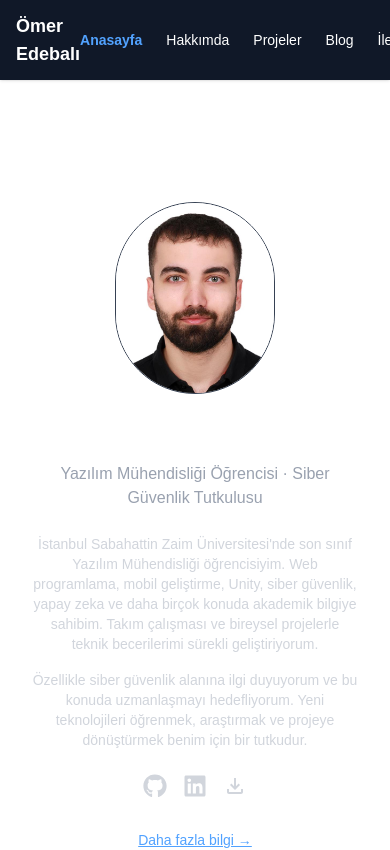
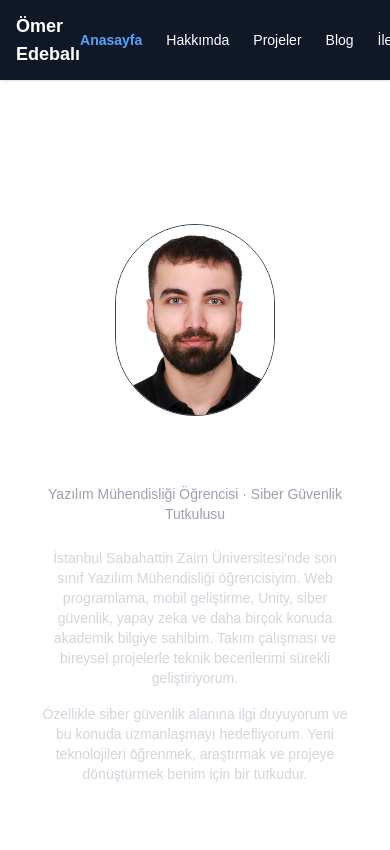
Before and after one commit to omeredebal/portfolio-blog, a Next.js app: page / in a window 390 px wide. Shown: the top 850 px of the page. Built offline with nearby package versions, Linux system fonts and the light colour scheme.

Commit message:
Anasayfa mobil uyumlu hale getirildi

```diff
--- a/src/app/page.tsx
+++ b/src/app/page.tsx
@@ -1,11 +1,11 @@
 import Image from 'next/image';
-import Link from 'next/link';
 import { FaLinkedin, FaGithub } from 'react-icons/fa';
 import { MdOutlineFileDownload } from 'react-icons/md';
+import Link from 'next/link';
 
 export default function HomePage() {
   return (
-    <main className="min-h-screen flex flex-col items-center justify-center p-4 text-white">
+    <main className="min-h-screen flex flex-col items-center justify-center px-4 sm:px-6 md:px-8 text-white text-center">
       <Image
         src="/images/Biometrik.jpg"
         alt="Ömer Edebalı"
@@ -15,37 +15,37 @@ export default function HomePage() {
         priority
       />
 
-      <h1 className="text-3xl font-bold text-center">Ömer Edebalı</h1>
-      <p className="text-center text-gray-400 mt-2">
+      <h1 className="text-3xl sm:text-4xl md:text-5xl font-bold">Ömer Edebalı</h1>
+      <p className="mt-2 text-sm sm:text-base text-gray-400">
         Yazılım Mühendisliği Öğrencisi · Siber Güvenlik Tutkulusu
       </p>
 
-      <div className="max-w-2xl mt-6 text-center text-sm text-gray-300">
+      <div className="max-w-2xl mt-6 text-sm sm:text-base text-gray-300 px-2">
         <p>
           İstanbul Sabahattin Zaim Üniversitesi'nde son sınıf Yazılım Mühendisliği öğrencisiyim.
-          Web programlama, mobil geliştirme, Unity, siber güvenlik, yapay zeka ve daha birçok konuda
-          akademik bilgiye sahibim. Takım çalışması ve bireysel projelerle teknik becerilerimi sürekli geliştiriyorum.
+          Web programlama, mobil geliştirme, Unity, siber güvenlik, yapay zeka ve daha birçok konuda akademik bilgiye sahibim.
+          Takım çalışması ve bireysel projelerle teknik becerilerimi sürekli geliştiriyorum.
         </p>
         <p className="mt-4">
-          Özellikle siber güvenlik alanına ilgi duyuyorum ve bu konuda uzmanlaşmayı hedefliyorum.
-          Yeni teknolojileri öğrenmek, araştırmak ve projeye dönüştürmek benim için bir tutkudur.
+          Özellikle siber güvenlik alanına ilgi duyuyorum ve bu konuda uzmanlaşmayı hedefliyorum. Yeni teknolojileri öğrenmek,
+          araştırmak ve projeye dönüştürmek benim için bir tutkudur.
         </p>
       </div>
 
-      <div className="flex gap-4 mt-6 text-2xl text-gray-300">
+      <div className="mt-6 flex gap-4 items-center text-xl">
         <a
           href="https://github.com/omeredebal"
           target="_blank"
           rel="noopener noreferrer"
-          className="hover:text-white"
+          className="hover:text-blue-400 transition"
         >
           <FaGithub />
         </a>
         <a
-          href="https://www.linkedin.com/in/omeredebal/"
+          href="https://linkedin.com/in/omeredebal"
           target="_blank"
           rel="noopener noreferrer"
-          className="hover:text-white"
+          className="hover:text-blue-400 transition"
         >
           <FaLinkedin />
         </a>
@@ -53,19 +53,11 @@ export default function HomePage() {
           href="/files/omeredebal-cv.pdf"
           download
           title="CV'yi indir"
-  className="hover:text-white"
+          className="hover:text-blue-400 transition"
         >
           <MdOutlineFileDownload />
         </a>
-
       </div>
-
-      <Link
-        href="/about"
-        className="mt-8 text-sm text-blue-400 underline hover:text-blue-300"
-      >
-        Daha fazla bilgi →
-      </Link>
     </main>
   );
 }
```
Lines whose indentation alone changed are shown as unchanged.
